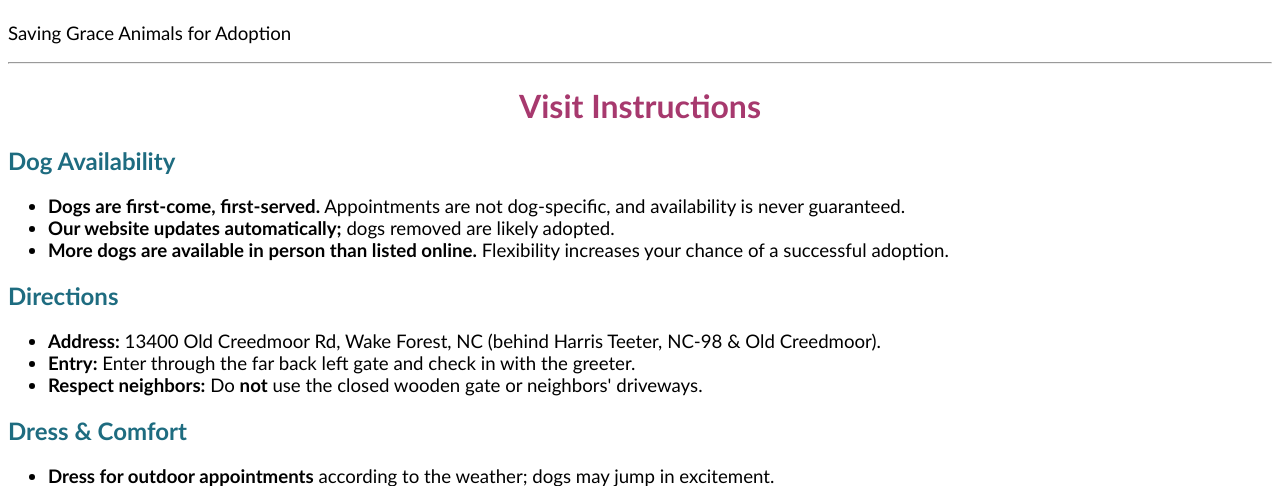
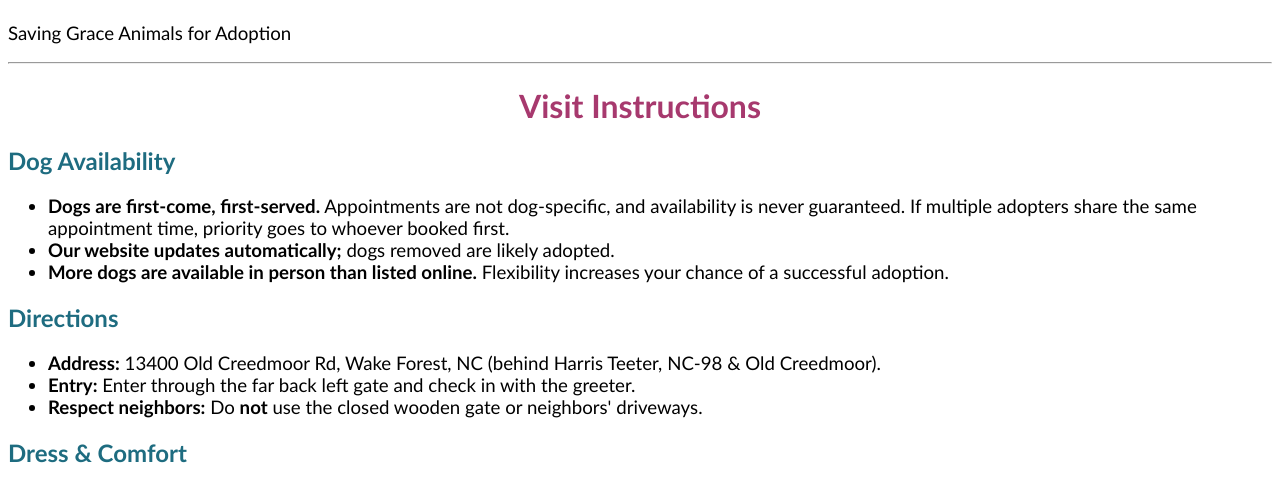
Before and after one commit to sleif9777/Sheltercenter-backend, a Django app: template email_templates/templates/email_templates/paperwork_scheduled.html in a window 1280 px wide. Shown: the part 558-1044 px from the top of the page. Run offline with Django 4.2, Linux system fonts and the light colour scheme; the template is opened without the code that fills it, so the values that code supplies are empty.

Commit message:
feat(adopter): add booking tiebreaker copy, watchlist guidance, and home page UX improvements
Appends tiebreaker phrasing to the visitor instructions email: when
multiple adopters share the same appointment time, priority goes to
whoever booked first.

Co-Authored-By: Claude Sonnet 4.6 <noreply@anthropic.com>

```diff
--- a/email_templates/templates/email_templates/visitor_instructions.html
+++ b/email_templates/templates/email_templates/visitor_instructions.html
@@ -6,7 +6,7 @@
     <div class="subsection">
         <h2>Dog Availability</h2>
         <ul>
-            <li><strong>Dogs are first-come, first-served.</strong> Appointments are not dog-specific, and availability is never guaranteed.</li>
+            <li><strong>Dogs are first-come, first-served.</strong> Appointments are not dog-specific, and availability is never guaranteed. If multiple adopters share the same appointment time, priority goes to whoever booked first.</li>
             <li><strong>Our website updates automatically;</strong> dogs removed are likely adopted.</li>
             <li><strong>More dogs are available in person than listed online.</strong> Flexibility increases your chance of a successful adoption.</li>
         </ul>
```
